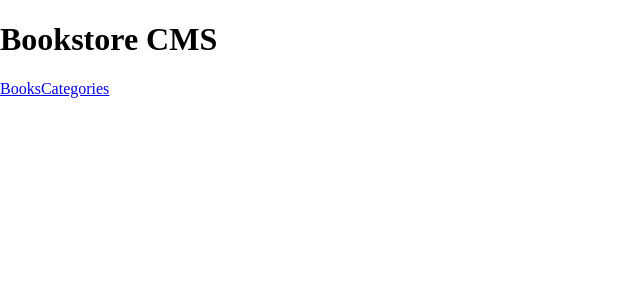
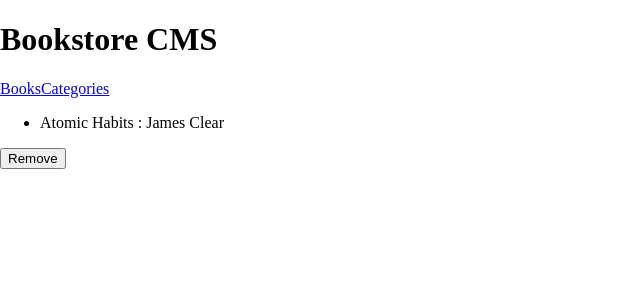
Before and after one commit to NatiG25/bookstore, a React (Create React App) app: page /books in a window 1280 px wide. Shown: the top 300 px of the page, without its empty margins (0-640 px from the left). Built offline with nearby package versions, Linux system fonts and the light colour scheme.

Commit message:
Add a book

```diff
--- a/public/index.html
+++ b/public/index.html
@@ -2,42 +2,16 @@
 <html lang="en">
   <head>
     <meta charset="utf-8" />
-    <link rel="icon" href="%PUBLIC_URL%/favicon.ico" />
     <meta name="viewport" content="width=device-width, initial-scale=1" />
     <meta name="theme-color" content="#000000" />
     <meta
       name="description"
       content="Web site created using create-react-app"
     />
-    <link rel="apple-touch-icon" href="%PUBLIC_URL%/logo192.png" />
-    <!--
-      manifest.json provides metadata used when your web app is installed on a
-      user's mobile device or desktop. See https://developers.google.com/web/fundamentals/web-app-manifest/
-    -->
-    <link rel="manifest" href="%PUBLIC_URL%/manifest.json" />
-    <!--
-      Notice the use of %PUBLIC_URL% in the tags above.
-      It will be replaced with the URL of the `public` folder during the build.
-      Only files inside the `public` folder can be referenced from the HTML.
+    <title>Bookstore</title>
+  </head>
 
-      Unlike "/favicon.ico" or "favicon.ico", "%PUBLIC_URL%/favicon.ico" will
-      work correctly both with client-side routing and a non-root public URL.
-      Learn how to configure a non-root public URL by running `npm run build`.
-    -->
-    <title>React App</title>
-  </head>
   <body>
-    <noscript>You need to enable JavaScript to run this app.</noscript>
     <div id="root"></div>
-    <!--
-      This HTML file is a template.
-      If you open it directly in the browser, you will see an empty page.
-
-      You can add webfonts, meta tags, or analytics to this file.
-      The build step will place the bundled scripts into the <body> tag.
-
-      To begin the development, run `npm start` or `yarn start`.
-      To create a production bundle, use `npm run build` or `yarn build`.
-    -->
   </body>
 </html>
--- a/src/App.js
+++ b/src/App.js
@@ -9,7 +9,7 @@ function App() {
     <>
       <Header />
       <Routes>
-        <Route path="/" element={<Books title="Atomic Habits" author="James Clear" />} />
+        <Route path="/books" element={<Books />} />
         <Route path="/categories" element={<Categories />} />
       </Routes>
     </>
--- a/src/components/Book.js
+++ b/src/components/Book.js
@@ -12,7 +12,9 @@ export default function Book({ title, author }) {
       <ul>
         <li>
           {title}
+          {' '}
           :
+          {' '}
           {author}
         </li>
       </ul>
--- a/src/components/Books.js
+++ b/src/components/Books.js
@@ -1,13 +1,26 @@
 import React from 'react';
 import Book from './Book';
 
-export default function Books() {
+class Books extends React.Component {
+  constructor() {
+    super();
+    this.state = {
+      title: 'Atomic Habits',
+      author: 'James Clear',
+    };
+  }
+
+  render() {
+    const { title, author } = this.state;
     return (
       <>
         <main>
-        <Book />
+          <Book title={title} author={author} />
           <button type="button">Remove</button>
         </main>
       </>
     );
   }
+}
+
+export default Books;
```
Also changed, not shown: 1 other file (tests, documents, lock files or other folders). Lines whose indentation alone changed are shown as unchanged.
